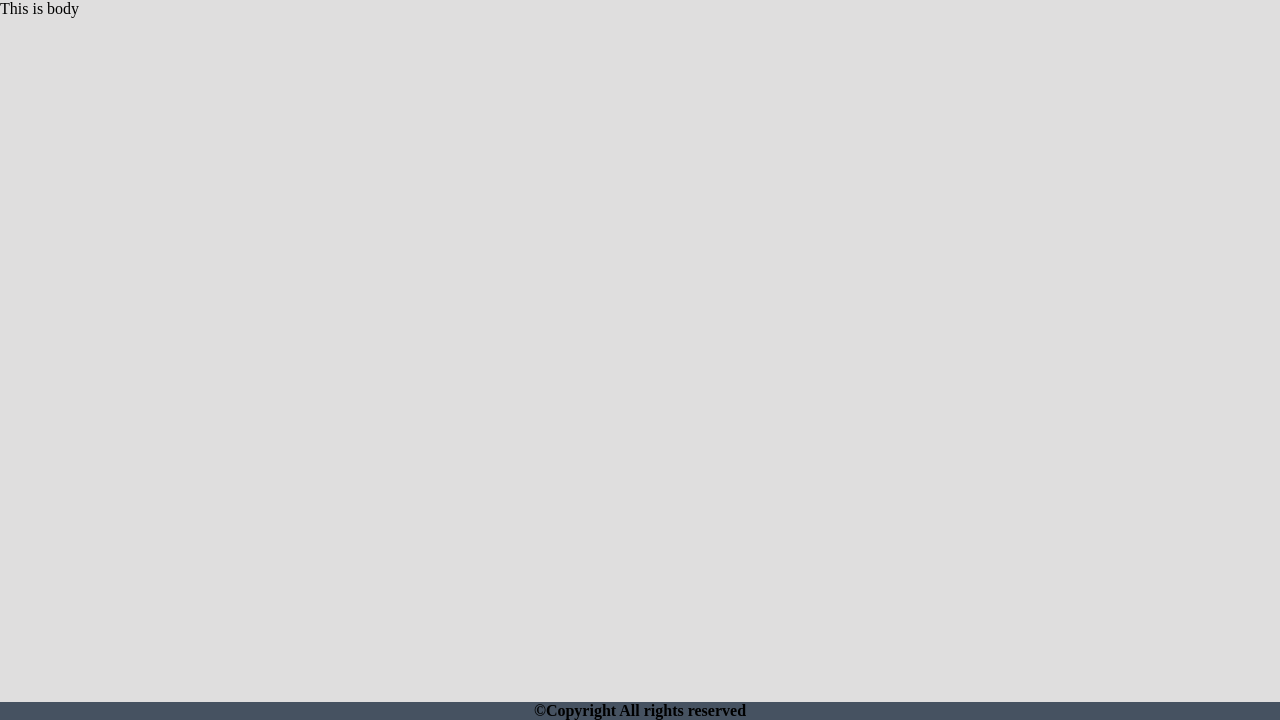
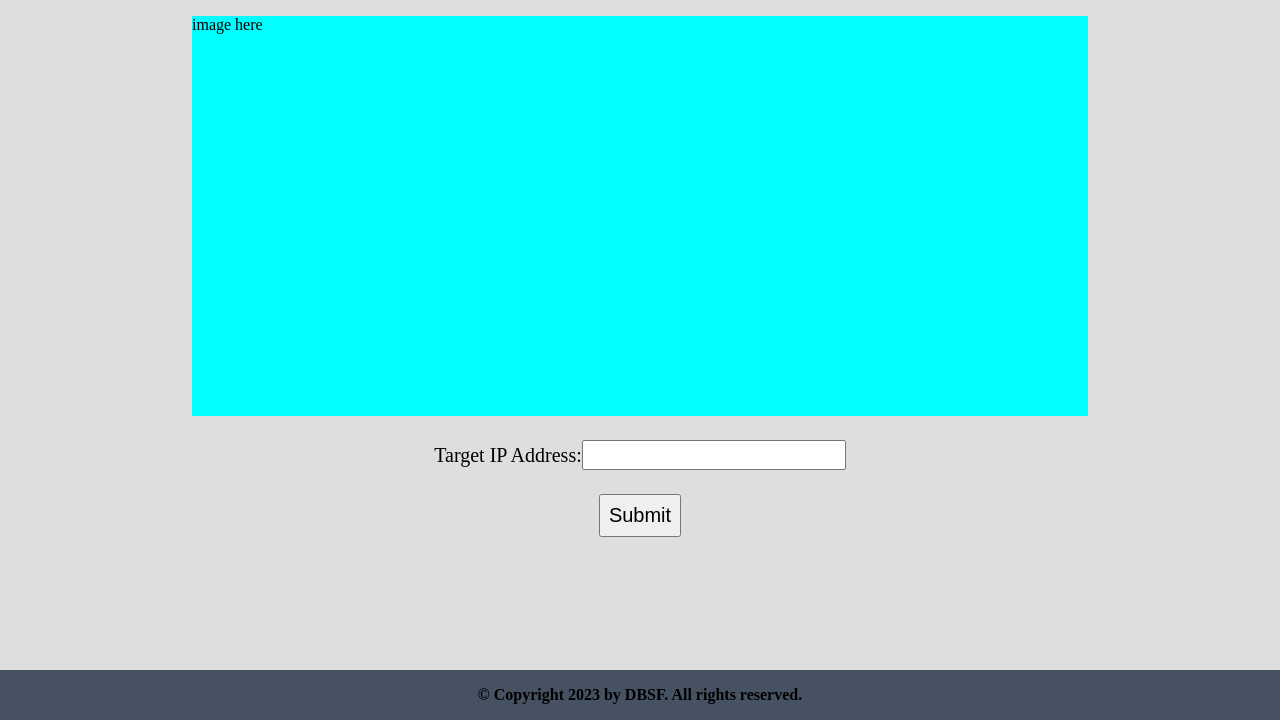
Before and after one commit to rafelsusanto/DBSF, a Django app: page / in a window 1280 px wide. Shown: the part 80-800 px from the top of the page. Run offline with Django 4.2, Linux system fonts and the light colour scheme.

Commit message:
update home page

```diff
--- a/DBSF/src/static/css/home.css
+++ b/DBSF/src/static/css/home.css
@@ -1,3 +1,41 @@
-div{
-    height: 100vh;
+#home-box-pic{
+    display: flex;
+    justify-content: center;
+    align-items: center;
 }
+
+
+#home-box-pic div{
+    background-color: aqua;
+    height: 50vh;
+    width: 70vw;
+    margin-top: 2vh;
+}
+
+#target-ip-box{
+    display: flex;
+    align-items: center;
+    justify-content: center;
+    margin-top: 3vh;
+}
+
+#target-ip-box label{
+    font-size: 2.5vh;
+}
+
+#target-ip-box input{
+    height: 3vh;
+    width: 20vw;
+}
+
+#target-ip-submit-box{
+    display: flex;
+    align-items: center;
+    justify-content: center;
+    margin-top: 3vh;
+}
+
+#target-ip-submit-box input{
+    font-size: 2.5vh;
+    padding: 1vh;
+}
--- a/DBSF/src/templates/base.html
+++ b/DBSF/src/templates/base.html
@@ -10,8 +10,8 @@
         <title>DBSF</title>
 
         <!-- CSS -->
-
         <link rel="stylesheet" href="{% static 'css/base.css' %}">
+        <link rel="stylesheet" href="{% static 'css/home.css' %}">
     </head>
     <body>
         <script src="{% static 'js/base.js' %}">
@@ -55,7 +55,7 @@
         {% endblock content %}
 
         <footer>
-            <text>&copyCopyright All rights reserved</text>
+            <p>&copy Copyright 2023 by DBSF. All rights reserved.</p>
         </footer>
 
     </body>
--- a/DBSF/src/templates/home.html
+++ b/DBSF/src/templates/home.html
@@ -1,7 +1,21 @@
 {% extends 'base.html' %}
 
 {% block content %}
-    <div>
-        This is body
+    <div id="home-body">
+        <div id="home-box-pic">
+            <div>image here</div>
+        </div>
+        <div>
+            <form action="">
+                <div id="target-ip-box">
+                    <label for="targetIP">Target IP Address:</label><br>
+                    <input type="text" name="targetIP"><br>
+                </div>
+                <div id="target-ip-submit-box">
+                    <input type="submit" value="Submit">
+                </div>
+
+            </form>
+        </div>
     </div>
 {% endblock content %}
```
